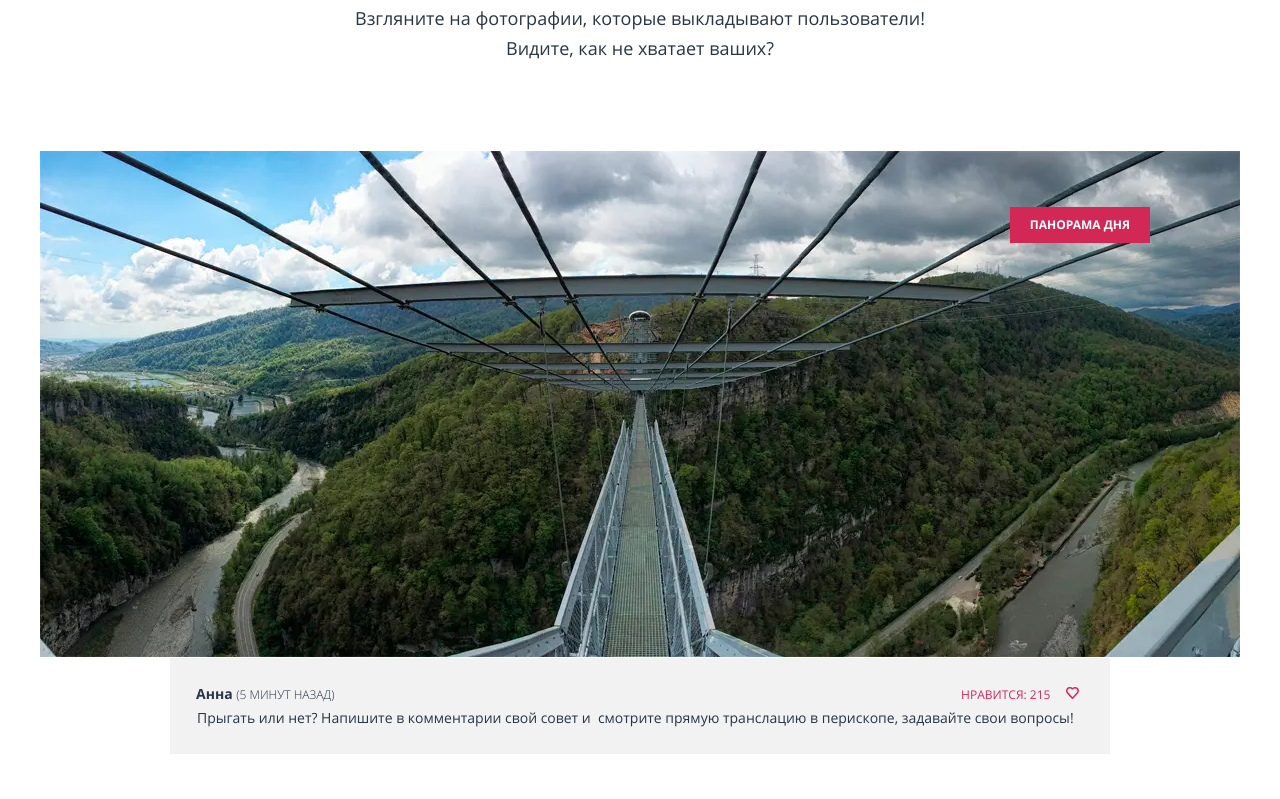
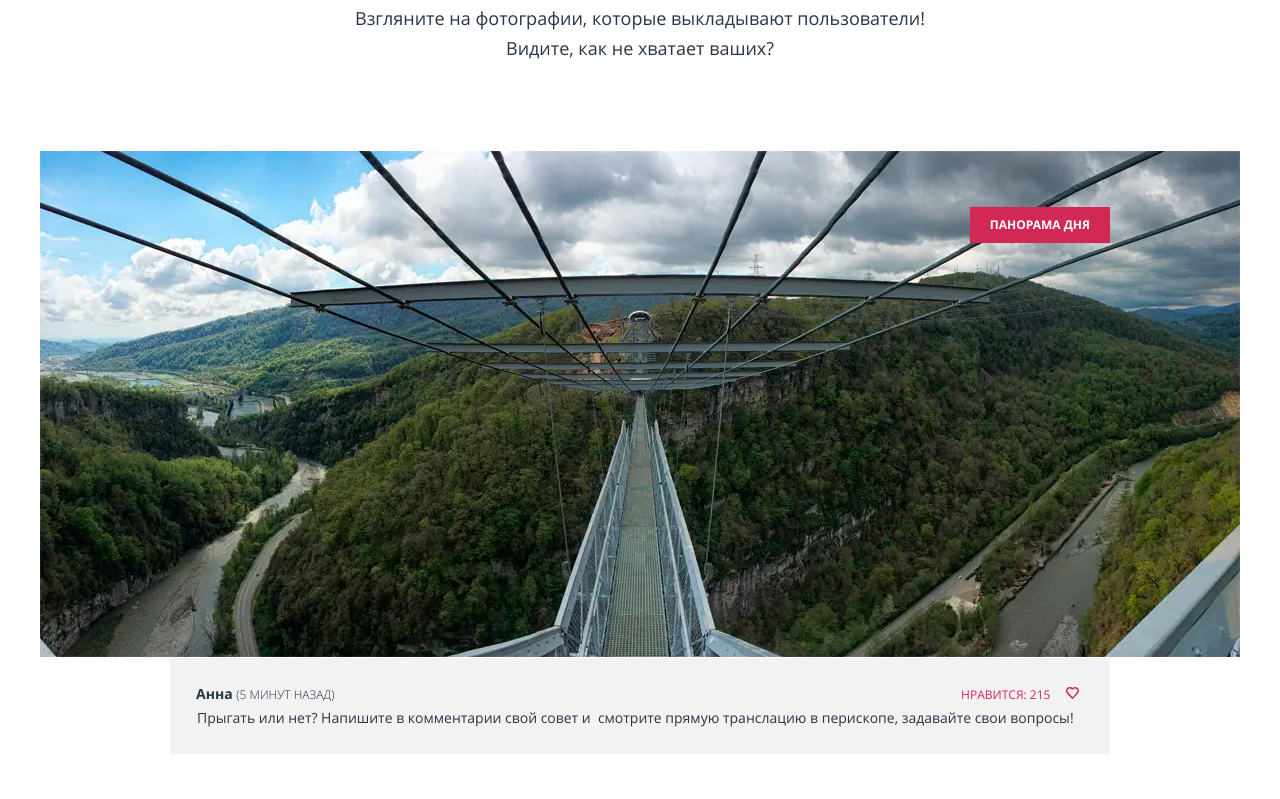
Before and after one commit to ElizavetaBiryukova/pinkapp, a website: page source/catalog.html in a window 1280 px wide. Shown: the part 482-1281 px from the top of the page. Drawn offline with nearby package versions, Linux system fonts and the light colour scheme; files that its build step writes are made by us from their sources.

Commit message:
Adds edits

```diff
--- a/source/catalog.html
+++ b/source/catalog.html
@@ -191,7 +191,7 @@
       <h2 class="visually-hidden">Посты пользователей</h2>
       <article class="gallery__post gallery__post--panorama">
         <h3 class="visually-hidden">Панорама дня</h3>
-        <a class="gallery__image" href="#" title="фотография" aria-label="фотография">
+        <a class="gallery__image gallery__image--panorama" href="#" title="фотография" aria-label="фотография">
           <picture class="gallery__picture-container">
             <source type="image/webp" media="(min-width: 960px)"
               srcset="img/panorama-desktop.webp 1x, img/panorama-desktop@2x.webp 2x">
--- a/source/sass/blocks/gallery.scss
+++ b/source/sass/blocks/gallery.scss
@@ -223,11 +223,11 @@
   }
 }
 
-.gallery__post--panorama {
+.gallery__image--panorama {
   position: relative;
 }
 
-.gallery__post--panorama::before {
+.gallery__image--panorama::before {
   content: "панорама дня";
   position: absolute;
   z-index: 10;
--- a/source/sass/blocks/page-header.scss
+++ b/source/sass/blocks/page-header.scss
@@ -64,7 +64,6 @@
     position: absolute;
     top: 0;
     box-sizing: border-box;
-    max-width: 1920px;
     min-width: 320px;
     background-color: rgba(0, 0, 0, 0.3);
     z-index: 10;
```
